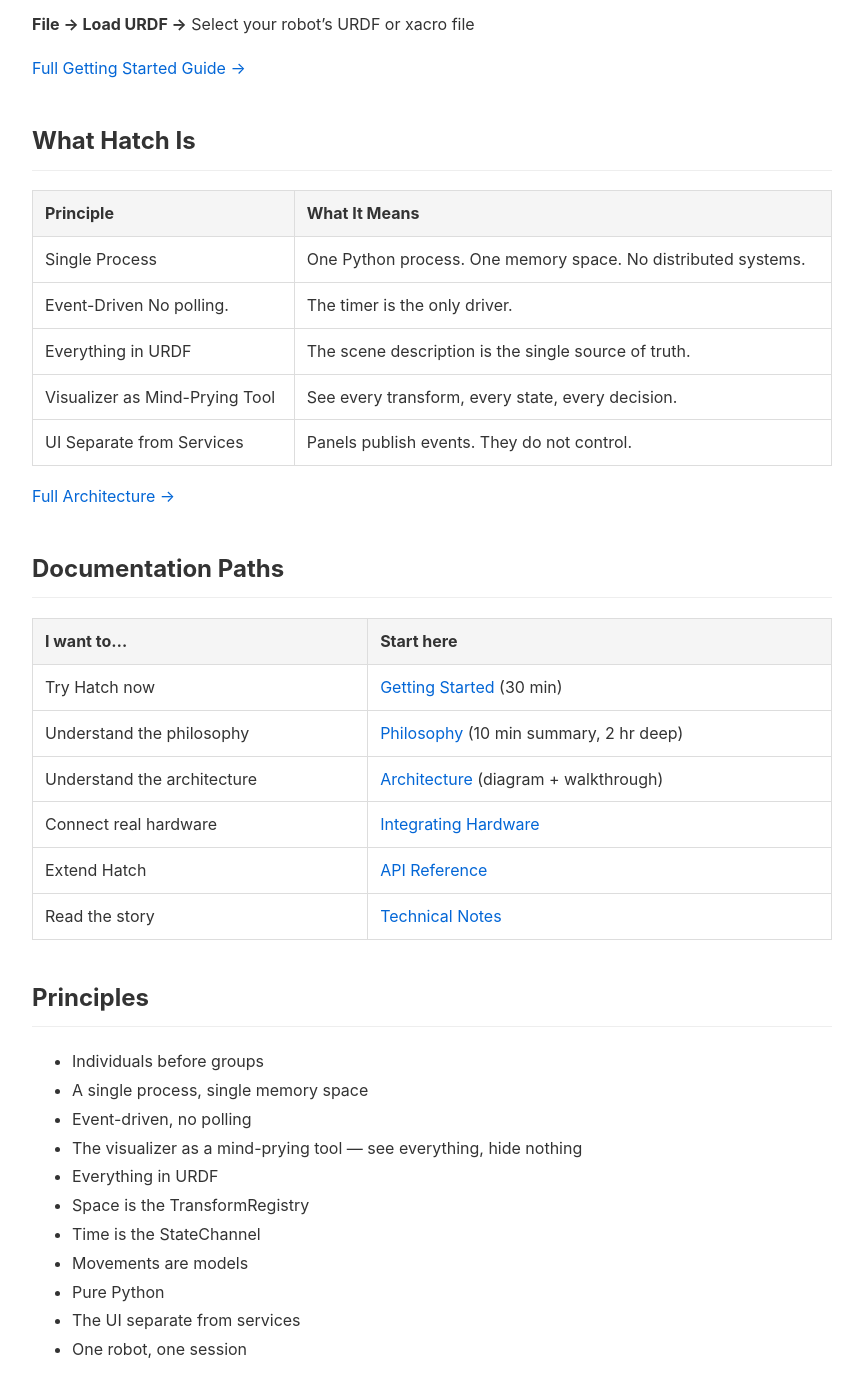
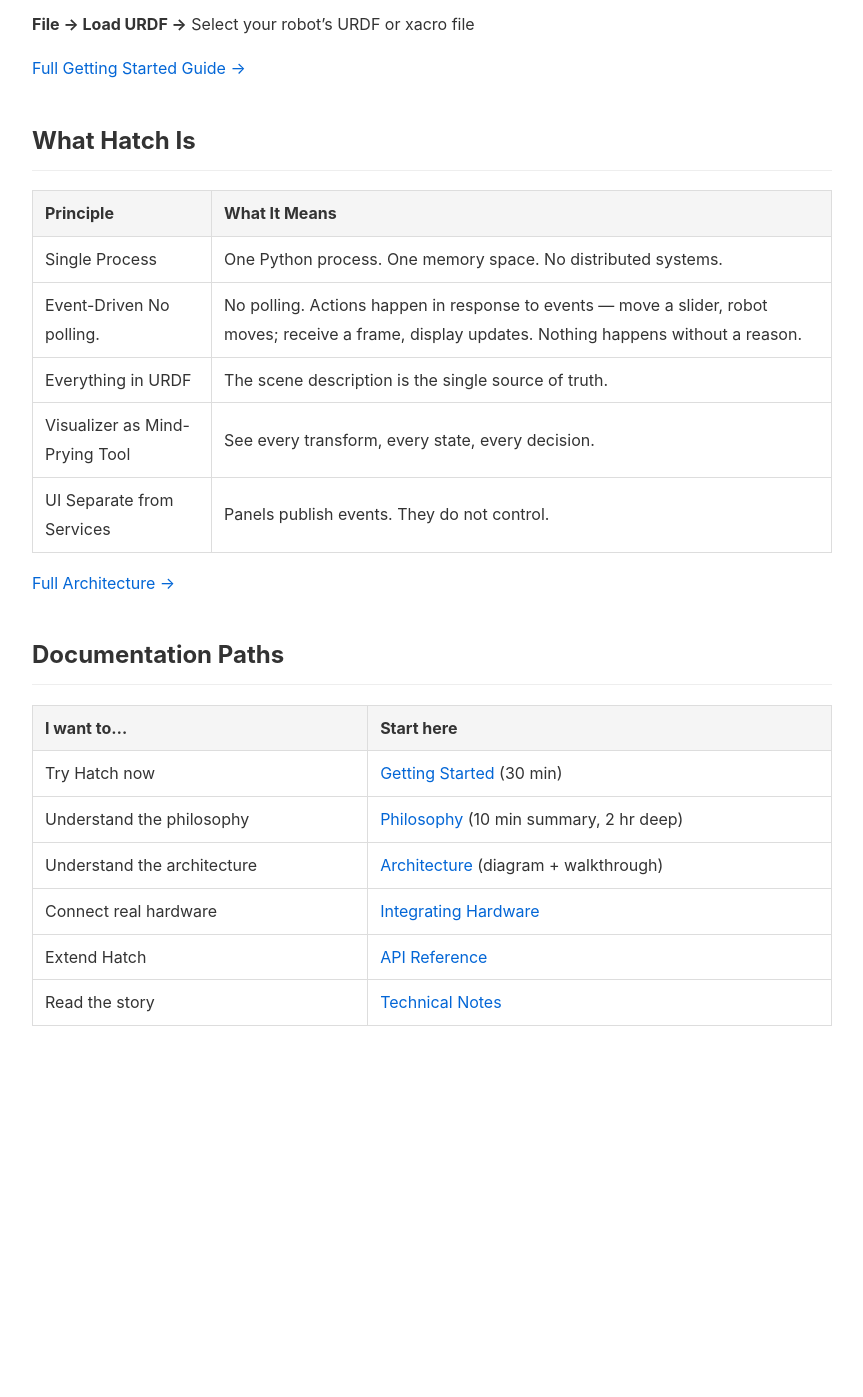
Before and after one commit to victorwu-robotics/hatch, a Jekyll site: the page built from docs/index.md, in a window 1280 px wide and 1400 px high, scrolled down 2777 px. Shown: the top 1397 px of the window, without its empty margins (208-1071 px from the left). Built offline with Jekyll 4.4.1, drawn with Linux system fonts in a browser that asks for light colours; our own code applies the rules of GitHub Pages for plain Markdown files; after the commit the page ends 3839 px from its top, so only the background shows below that.

Commit message:
index.md updated

```diff
--- a/docs/hatch_diagrams.py
+++ b/docs/hatch_diagrams.py
@@ -228,7 +228,7 @@ def create_architecture_diagram():
     # StateHandler
     statehandler_x = CENTER_X
     statehandler_y = LAYER_Y['robot'] - 1.1
-    statehandler_w = 13
+    statehandler_w = 8
     statehandler_h = 1.0
 
     draw_bubble(ax, statehandler_x, statehandler_y, statehandler_w, statehandler_h,
@@ -266,7 +266,7 @@ def create_architecture_diagram():
                    border_color='#155724', pad=BUBBLE_PAD)
         viz_positions.append((x, y, w, h))
         draw_arrow(ax, mainwindow_x, mainwindow_bottom, x, y + h/2,
-                   color='gray', lw=1, label='creates' if i == 0 else None, label_fraction=0.85)
+                   color='gray', lw=1, label='creates' if i == 0 else None, label_fraction=0.8)
 
     # Arrow from StateHandler to KinematicDisplay
     draw_arrow(ax, statehandler_x, statehandler_y - statehandler_h/2,
--- a/docs/index.md
+++ b/docs/index.md
@@ -51,7 +51,7 @@ python -m ui.main_window
 | Principle |	What It Means |
 |-----------|-----------------|
 | Single Process | One Python process. One memory space. No distributed systems. |
-| Event-Driven	No polling. | The timer is the only driver. |
+| Event-Driven	No polling. | No polling. Actions happen in response to events — move a slider, robot moves; receive a frame, display updates. Nothing happens without a reason. |
 | Everything in URDF | The scene description is the single source of truth. |
 | Visualizer as Mind-Prying Tool | See every transform, every state, every decision. |
 | UI Separate from Services | Panels publish events. They do not control.|
@@ -68,17 +68,3 @@ python -m ui.main_window
 | Connect real hardware | [Integrating Hardware](integrating_hardware.md) |
 | Extend Hatch | [API Reference](api_reference.md) |
 | Read the story | [Technical Notes](technical_notes.md) |
-
-## Principles
-
-- Individuals before groups
-- A single process, single memory space
-- Event-driven, no polling
-- The visualizer as a mind-prying tool — see everything, hide nothing
-- Everything in URDF
-- Space is the TransformRegistry
-- Time is the StateChannel
-- Movements are models
-- Pure Python
-- The UI separate from services
-- One robot, one session
```
Also changed, not shown: docs/hatch_architecture_a3.png (deleted), docs/hatch_event_flow.png (added), docs/images/hatch_architecture_a3.png, 3 other files.
